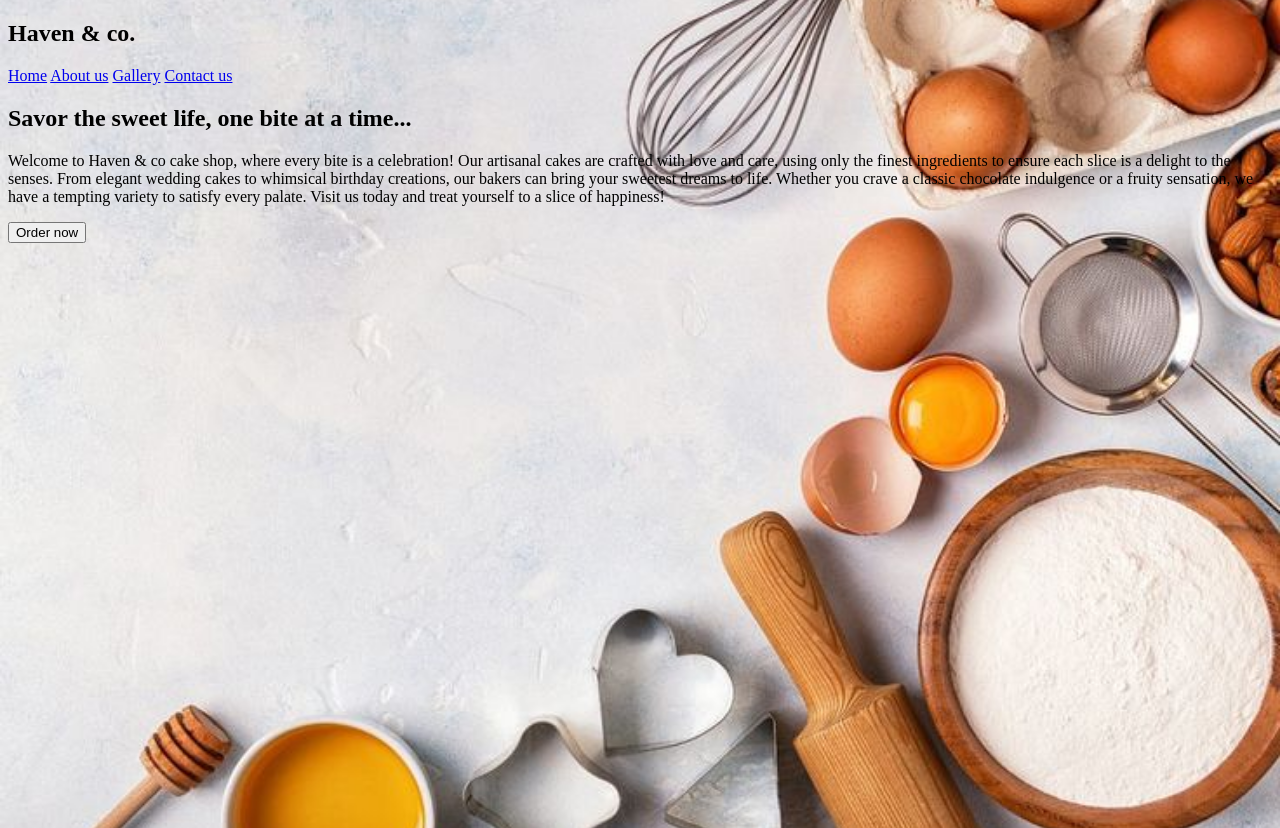
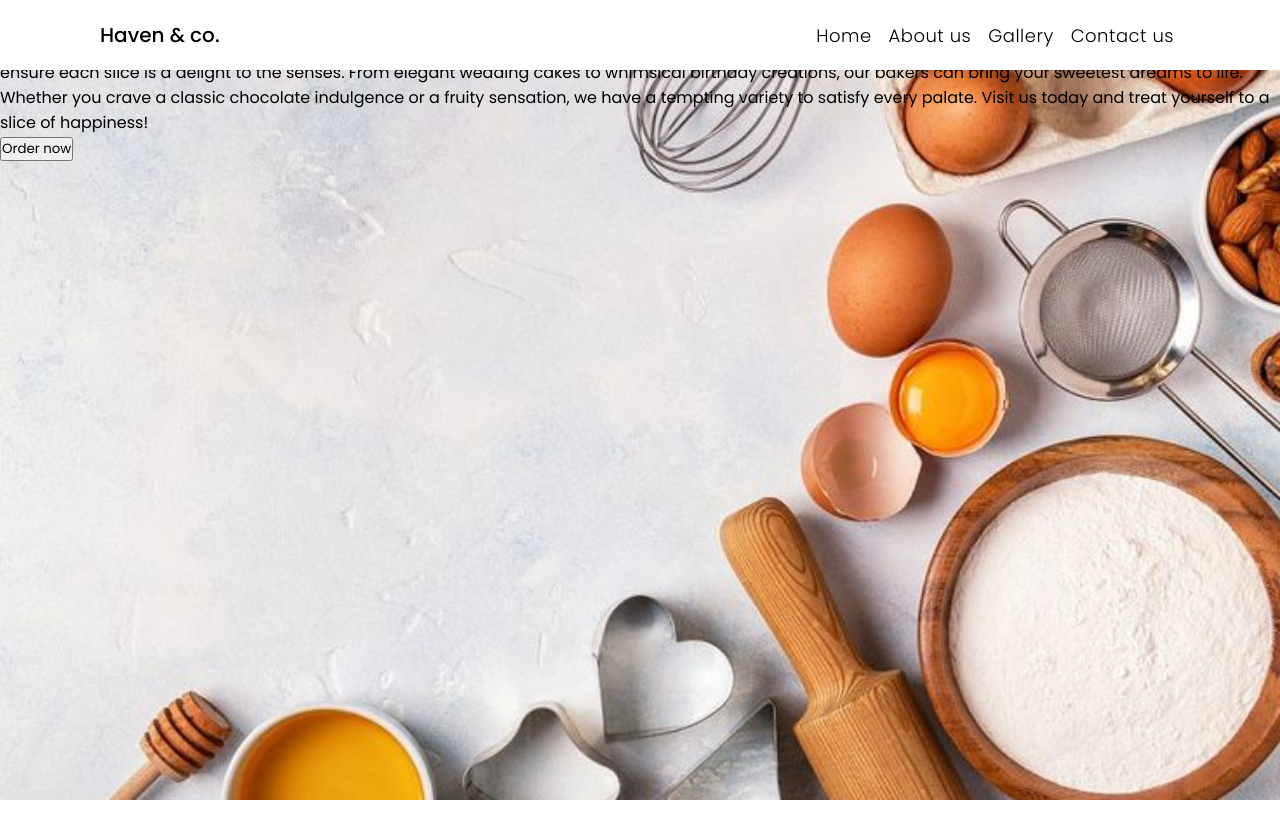
Before and after one commit to asandamhlongo/landing-page, a plain HTML site: page index.html in a window 1280 px wide. After the commit the page ends 800 px from the top, so only its background shows below. Drawn offline with Linux system fonts and the light colour scheme.

Commit message:
Styled the content of the page

```diff
--- a/style.css
+++ b/style.css
@@ -7,3 +7,46 @@ body {
     background-repeat: no-repeat;
     min-height: 100vh;
 }
+* {
+    margin: 0;
+    padding: 0;
+    box-sizing: border-box;
+    font-family: "Poppins", sans-serif;
+}
+
+.header {
+    position: fixed;
+    top: 0;
+    left: 0;
+    width: 100%;
+    padding: 20px 100px;
+    background: #fff;
+    display: flex;
+    justify-content: space-between;
+    align-items: center;
+    z-index: 100;
+}
+
+.logo {
+    font-size: 20px;
+    color: black;
+    text-decoration: none;
+    font-weight: 500;
+}
+
+.navbar {
+    font-size: 18px;
+    color: black;
+    font-weight: 200;
+    text-decoration: none;
+    margin-left: 40px;
+}
+
+a {
+    position: relative;
+    text-decoration: none;
+    color: black;
+    font-size: 18px;
+    letter-spacing: 0.5px;
+    padding: 0 6px;
+}
```
